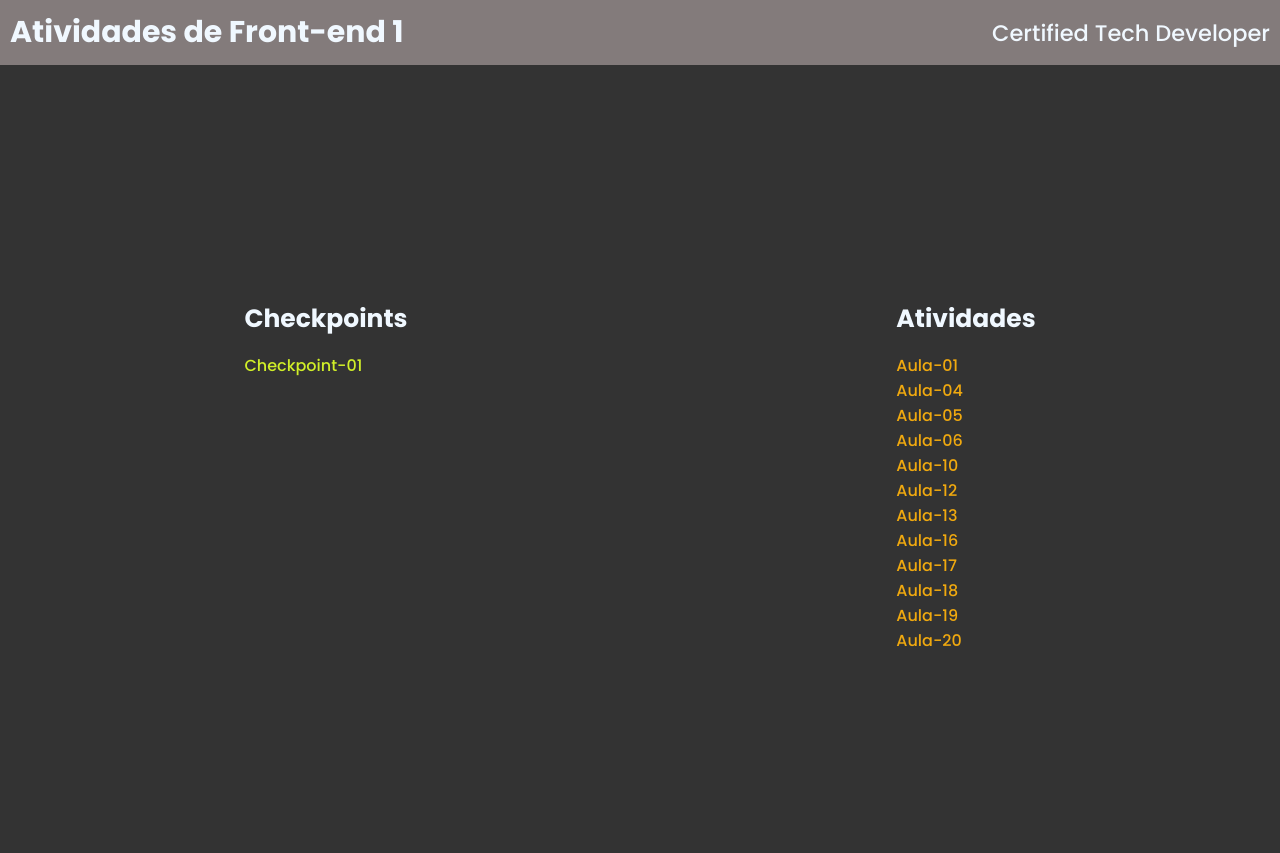
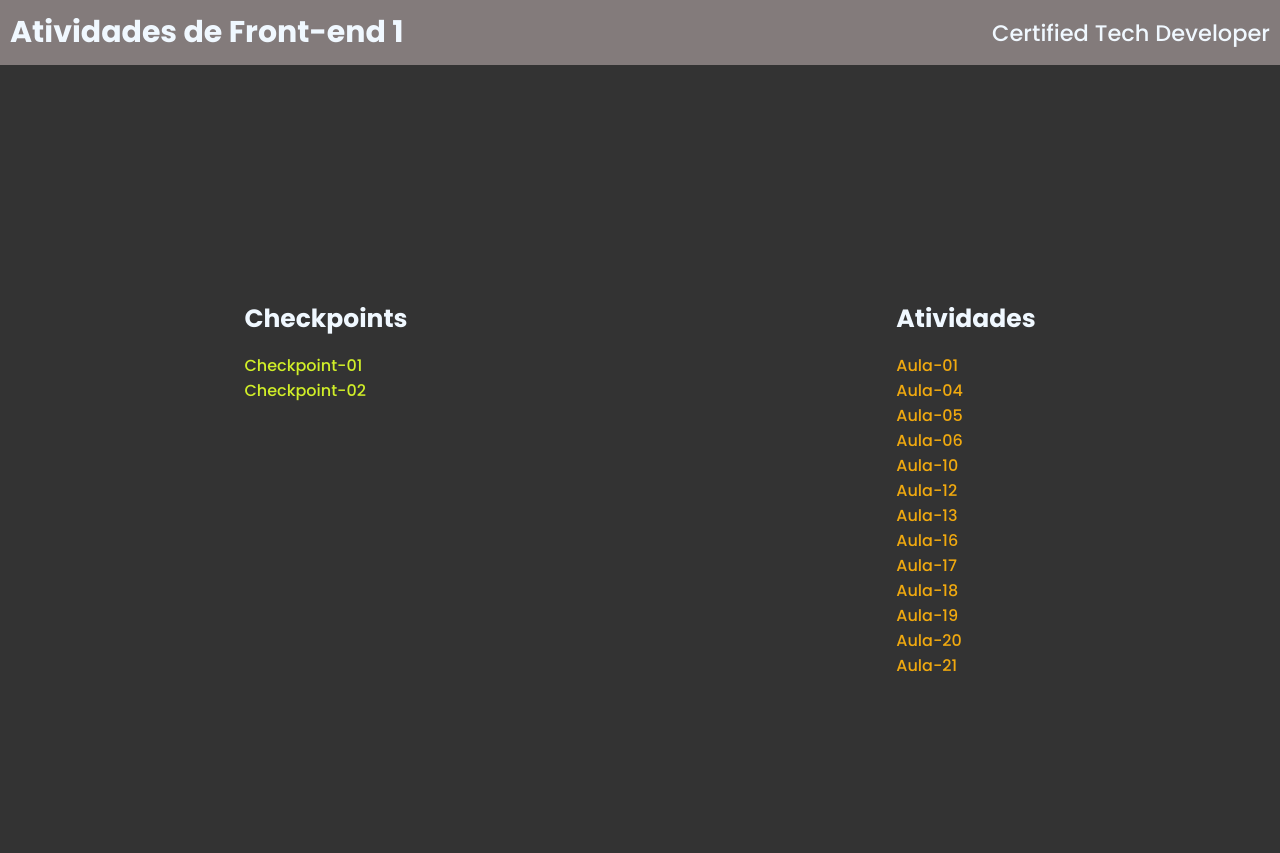
Before and after one commit to Git-LeAmaral/Front-end-1-atividades, a plain HTML site: page index.html in a window 1280 px wide. Shown: the top 853 px of the page. Drawn offline with Linux system fonts and the light colour scheme.

Commit message:
Acrescentando Checkpoint 2

```diff
--- a/index.html
+++ b/index.html
@@ -21,6 +21,8 @@
                   <h2>Checkpoints</h2>
 
                   <a href="./Checkpoint-01/index.html" target="_blank">Checkpoint-01</a>
+
+                  <a href="./Checkpoint-02/index.html" target="_blank">Checkpoint-02</a>
 
             </section>
 
@@ -50,6 +52,9 @@
                   <a href="./aula-19/index.html" target="_blank">Aula-19</a>
 
                   <a href="./aula-20/index.html" target="_blank">Aula-20</a>
+
+                  <a href="./aula-21/index.html" target="_blank">Aula-21</a>
+
                 </section>
       </main>
 
```
